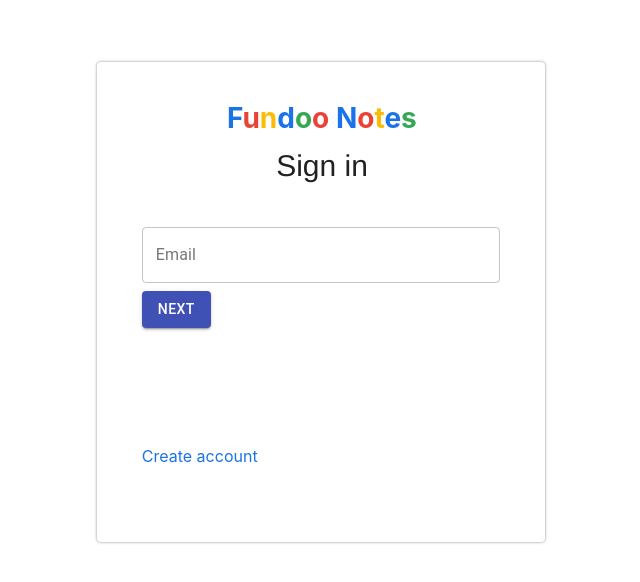
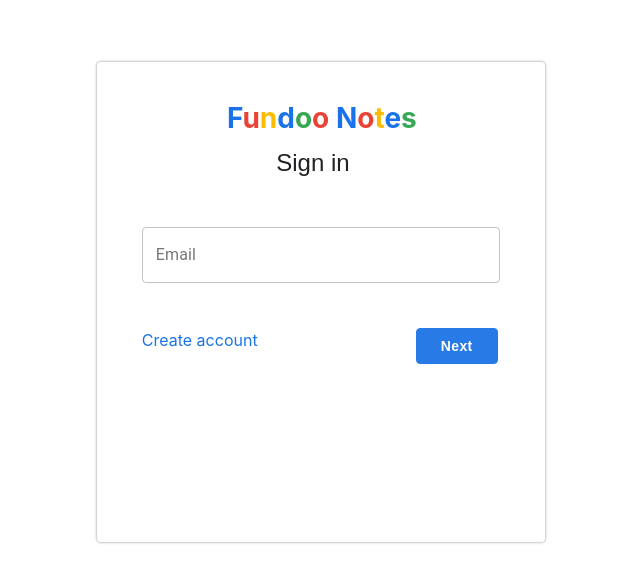
Before and after one commit to purushottam8208758977/FundooNotes-FrontEnd, a React (Create React App) app: page / in a window 1280 px wide. Shown: the part 104-686 px from the top of the page, without its empty margins (319-959 px from the left). Built offline with nearby package versions, Linux system fonts and the light colour scheme.

Commit message:
login page ready

```diff
--- a/package.json
+++ b/package.json
@@ -6,6 +6,7 @@
     "@material-ui/core": "^4.5.1",
     "react": "^16.10.2",
     "react-dom": "^16.10.2",
+    "react-router-dom": "^5.1.2",
     "react-scripts": "3.2.0"
   },
   "scripts": {
--- a/src/Login.css
+++ b/src/Login.css
@@ -3,7 +3,7 @@
     text-align: center;
     top: 8%;
     left: 29%;
-    font-size: 28px;
+    font-size: 28px
 }
 .F{
     color: #1a73e8
@@ -24,11 +24,13 @@
 .SignIn{
     position: absolute;
     text-align: center;
-    font-family: 'Franklin Gothic Medium', 'Arial Narrow', Arial, sans-serif;
+    font-family: "Google Sans", "Noto Sans Myanmar UI", arial, sans-serif;
+    font-size: 24px;
+    font-weight: 400;
+    line-height: 31.9992px;
     top: 11%;
     left: 40%;
-
-    font-size: 30px;
+    color: #202124;
 }
 .Email {
     position: absolute;
@@ -64,23 +66,31 @@
 }
 
 .Forgot {
-
+    position: absolute;
+    top: 270%;
+    left: 0%;
     color: #1a73e8;
 }
 
 .CreateAccount {
     position: absolute;
-    top: 80%;
-    left: 10%;
+    top: 270%;
+    left: 0%;
     color: #1a73e8;
 }
+.HandleSubmit{
+    position: absolute;
+    top: 270%;
+    left: 50%;
+}
 
-.NextButton {
+.HandleNext{
     position: absolute;
-    top: 4%;
-    left: 60%;
-    color: #1a73e8;
+    top: 270%;
+    right:19%;
 }
+
+
 
 .Card {
     margin-top: "2%";
--- a/src/components/login.jsx
+++ b/src/components/login.jsx
@@ -1,15 +1,15 @@
 import React, { Component } from 'react'
 import { makeStyles } from '@material-ui/core/styles';
 import Card from '@material-ui/core/Card';
-import CardActions from '@material-ui/core/CardActions';
-import CardContent from '@material-ui/core/CardContent';
 import Button from '@material-ui/core/Button';
-import Typography from '@material-ui/core/Typography';
 import TextField from '@material-ui/core/TextField';
-import { createMuiTheme, MuiThemeProvider } from '@material-ui/core' // overiding default css properties
+import { BrowserRouter, Route, Link } from "react-router-dom";
+import { createMuiTheme, MuiThemeProvider, withStyles } from '@material-ui/core' // overiding default css properties
 
 
-
+/**
+ * @description - This prop is a inbuilt prop we are modifying it
+ */
 const theme = createMuiTheme({
     overrides: {
         'MuiPaper': {
@@ -21,9 +21,44 @@
             'marginNormal': {
                 width: "100%"
             }
+        },
+        'MuiButton': {
+            'containedPrimary': {
+                top: "90%",
+                left: "80%"
+            }
         }
     }
 })
+
+const BootstrapButton = withStyles({
+    root: {
+        boxShadow: 'none',
+        textTransform: 'none',
+        fontSize: 14,
+        padding: '7px 24px 7px 24px',
+        border: '1px solid',
+        lineHeight: "20px",
+        backgroundColor: '#287ae6',
+        borderColor: '#287ae6',
+        fontFamily: [
+            "Google Sans", "arial", "sans-serif"
+        ].join(','),
+        '&:hover': {
+            backgroundColor: '#0069d9',
+            borderColor: '#0062cc',
+            boxShadow: 'none',
+        },
+        '&:active': {
+            boxShadow: 'none',
+            backgroundColor: '#0062cc',
+            borderColor: '#005cbf',
+        },
+        '&:focus': {
+            boxShadow: '0 0 0 0.2rem rgba(0,123,255,.5)',
+        },
+    },
+})(Button);
 
 
 const useStyles = makeStyles(theme => ({
@@ -47,13 +82,10 @@
         this.state = {
             toggle: false
         }
-        // this.classes = useStyles.bind(this);
         this.classes = useStyles.bind(this);
     }
     handleToggle = () => {
-        console.log("in ddsf");
-
-        this.setState({ toggle:true  })
+        this.setState({ toggle: true })
     }
     render() {
 
@@ -85,9 +117,8 @@
                         </b></div>
                         <div className="SignIn"> <br /> Sign in </div>
 
-                        { this.state.toggle ?
+                        {this.state.toggle ?
                             <div className="EmailInput">
-                            {/* <form className={this.classes.container} noValidate autoComplete="off"> */}
                                 <TextField
                                     id="outlined-email-input"
                                     label="Password"
@@ -96,15 +127,18 @@
                                     name="Password"
                                     autoComplete="email"
                                     margin="normal"
-                                variant="outlined" />
-                                 <Button variant="contained" color="primary" className={this.classes.button} onClick={this.handleToggle}>
-                            SUBMIT
-                        </Button>
+                                    variant="outlined" /> <br />
+                                <div className="HandleSubmit">
+                                    <BootstrapButton variant="contained" color="primary" disableRipple className={this.classes.margin}>
+                                       <b> Submit</b>
+                                </BootstrapButton>
+                                </div>
+                                <br /><br />
+
                                 <div className="Forgot" > Forgot password ? </div>
                             </div>
                             :
                             <div className="EmailInput">
-                            {/* <form className={this.classes.container} noValidate autoComplete="off"> */}
                                 <TextField
                                     id="outlined-email-input"
                                     label="Email"
@@ -113,29 +147,13 @@
                                     name="email"
                                     autoComplete="email"
                                     margin="normal"
-                                variant="outlined" />
-                                 <Button variant="contained" color="primary" className={this.classes.button} onClick={this.handleToggle}>
-                            NEXT
-                        </Button>
+                                    variant="outlined" /><br />
+                             <div className="HandleNext">   <BootstrapButton variant="contained" color="primary" disableRipple className={this.classes.margin} onClick={this.handleToggle}>
+                                   <b> Next</b>
+                                </BootstrapButton></div>
+                                <div className="CreateAccount"> Create account </div>
                             </div>
                         }
-
-                        {/* <div className="PasswordInput">
-                            <TextField
-                                id="outlined-password-input"
-                                label="Password"
-                                className={this.classes.textField}
-                                type="password"
-                                autoComplete="current-password"
-                                margin="normal"
-                                variant="outlined"
-                            />
-                        </div> */}
-
-
-
-                        <div className="CreateAccount"> Create account </div>
-
                     </Card>
                 </MuiThemeProvider>
             </div>
```
Also changed, not shown: src/components/registration.jsx (line endings or trailing spaces), 1 other file (tests, documents, lock files or other folders). Lines whose indentation alone changed are shown as unchanged.
